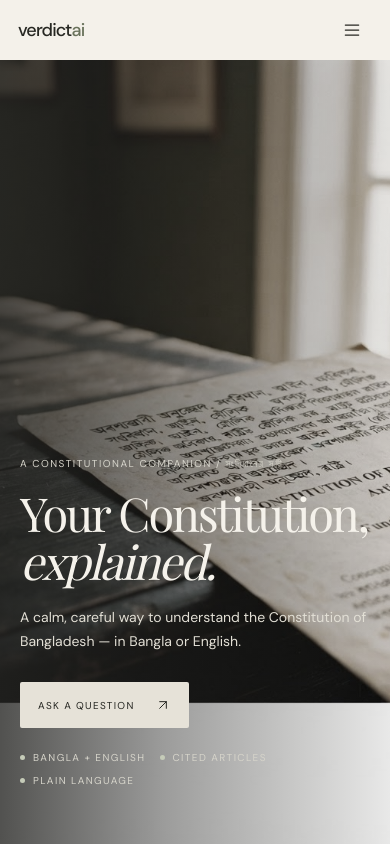
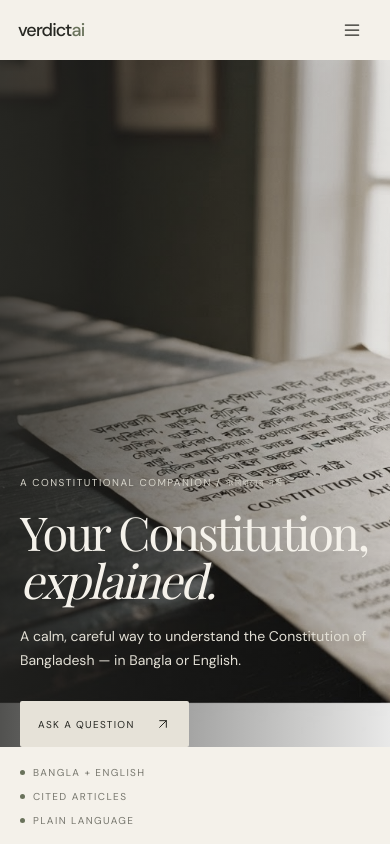
Before and after one commit to potat0w/verdictA, a Next.js app in the folder frontend/: page / in a window 390 px wide. Shown: the top 844 px of the page. Built offline with nearby package versions, Linux system fonts and the light colour scheme; a web font is replaced by a local one.

Commit message:
Keep the small-screen hero points on the page color.

```diff
--- a/frontend/src/app/globals.css
+++ b/frontend/src/app/globals.css
@@ -1750,7 +1750,7 @@ video {
   .hero {
     min-height: calc(100svh - 60px);
     min-height: calc(100dvh - 60px);
-    padding: 48px 20px 56px;
+    padding: 48px 20px 0;
     align-items: flex-end;
   }
   .site-shell h1 {
@@ -1781,7 +1781,19 @@ video {
     padding: 72px 20px;
   }
   .hero-points {
-    gap: 8px 14px;
+    flex-direction: column;
+    align-items: flex-start;
+    gap: 9px;
+    margin: 0 -20px;
+    padding: 18px 20px 16px;
+    background: var(--paper);
+    color: var(--muted);
+  }
+  .hero-points li {
+    white-space: nowrap;
+  }
+  .hero-points li::before {
+    background: var(--accent);
   }
   .facts-band {
     grid-template-columns: 1fr 1fr;
```
